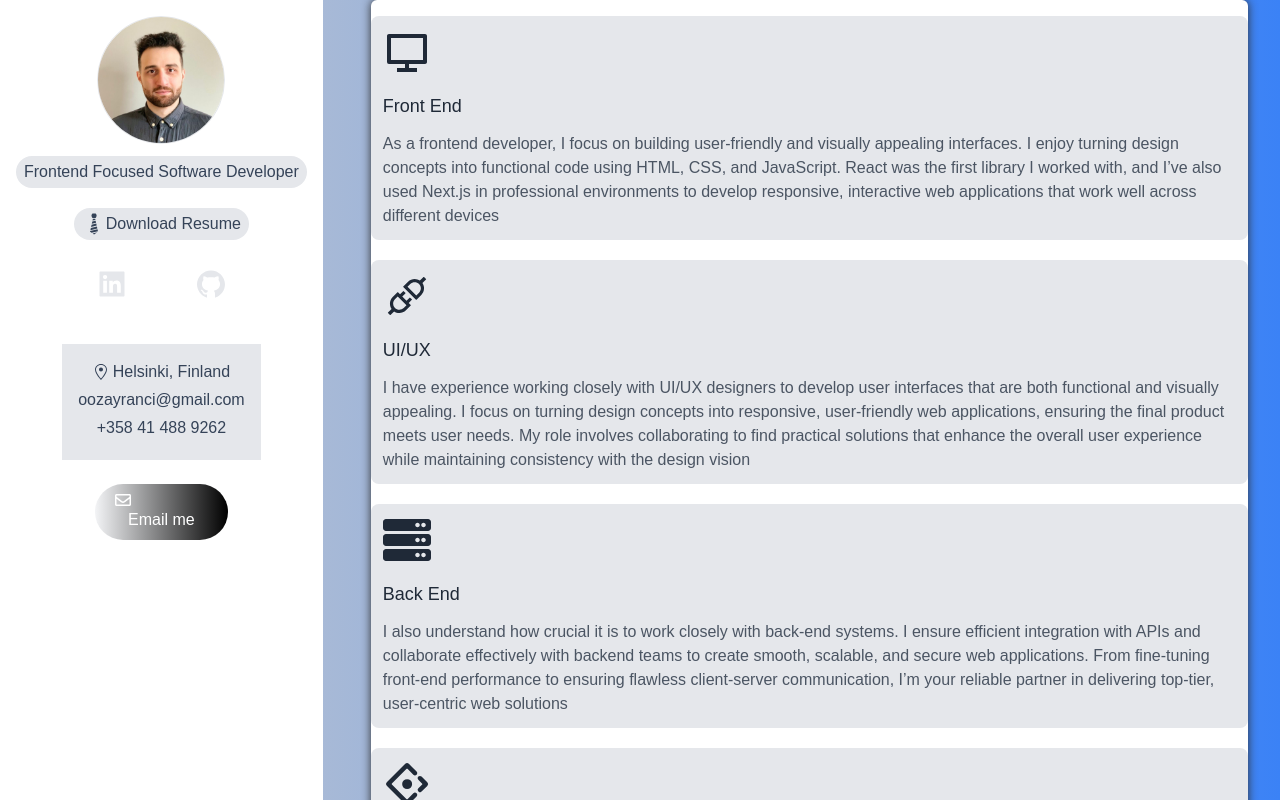
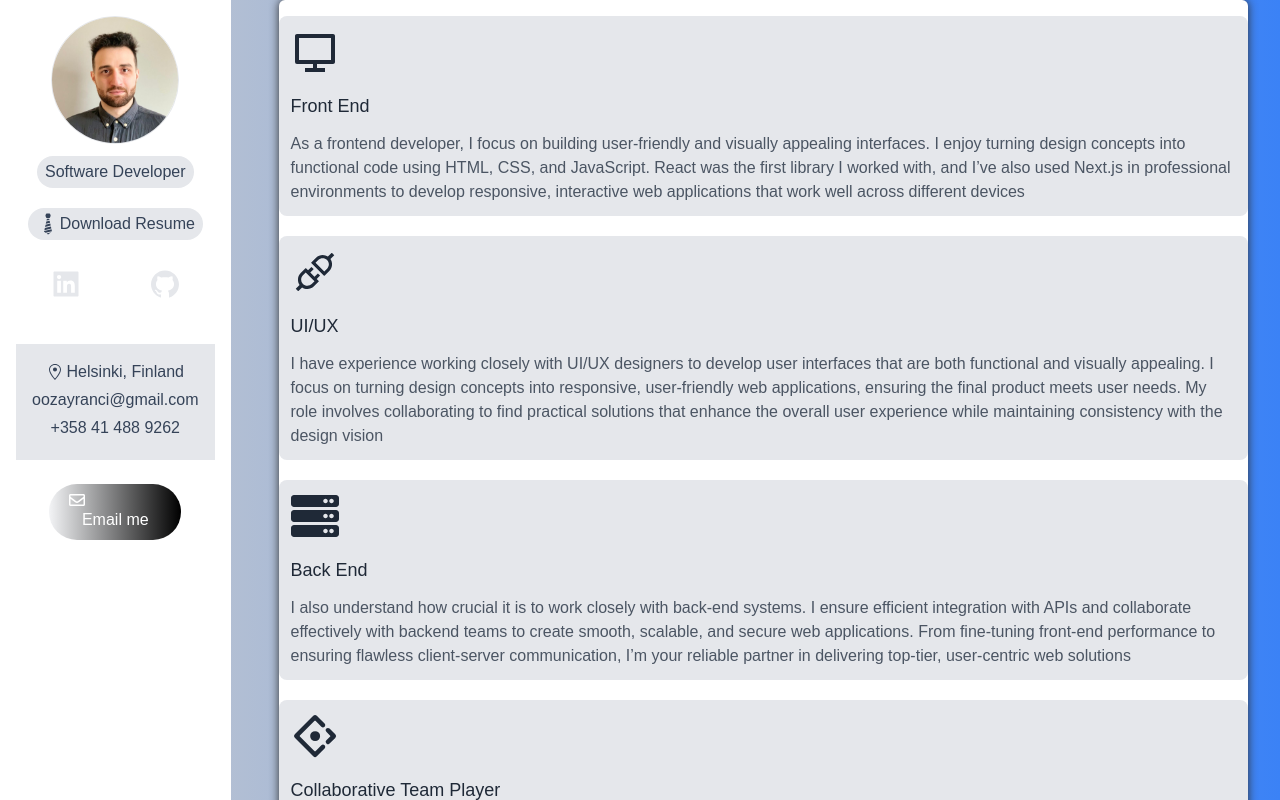
Before and after one commit to oozan/cv-web, a Next.js app: page / in a window 1280 px wide. Shown: the top 800 px of the page. Built offline with nearby package versions, Linux system fonts and the light colour scheme.

Commit message:
Changed title

```diff
--- a/components/Sidebar.tsx
+++ b/components/Sidebar.tsx
@@ -17,7 +17,7 @@ const Sidebar = () => {
         decoding="async"
       />
       <p className="px-2 py-1 my-3 bg-gray-200 rounded-full dark:bg-dark-200 dark:bg-black-500">
-        Frontend Focused Software Developer
+        Software Developer
       </p>
 
       {/* Navigation Links */}
```
